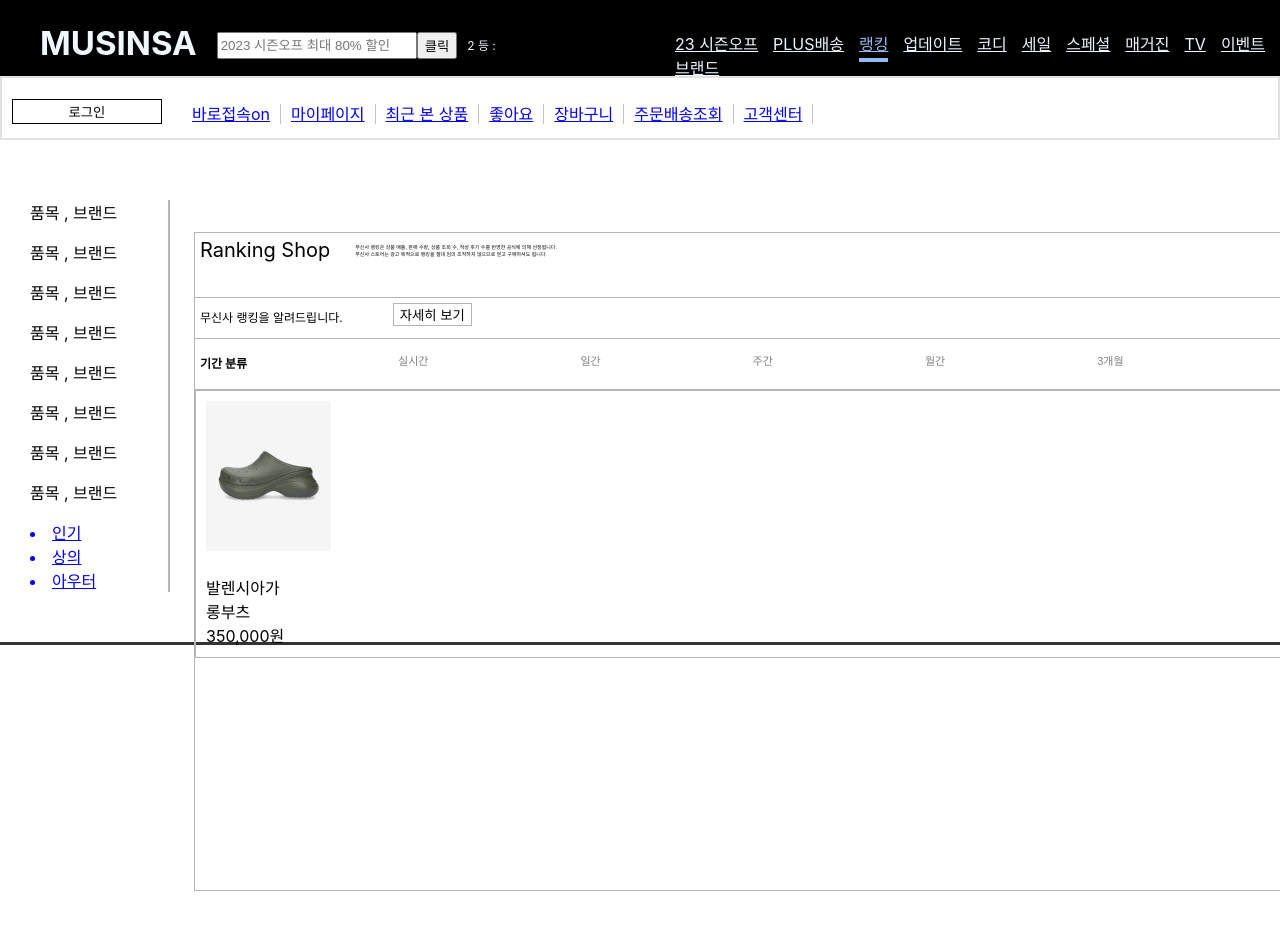
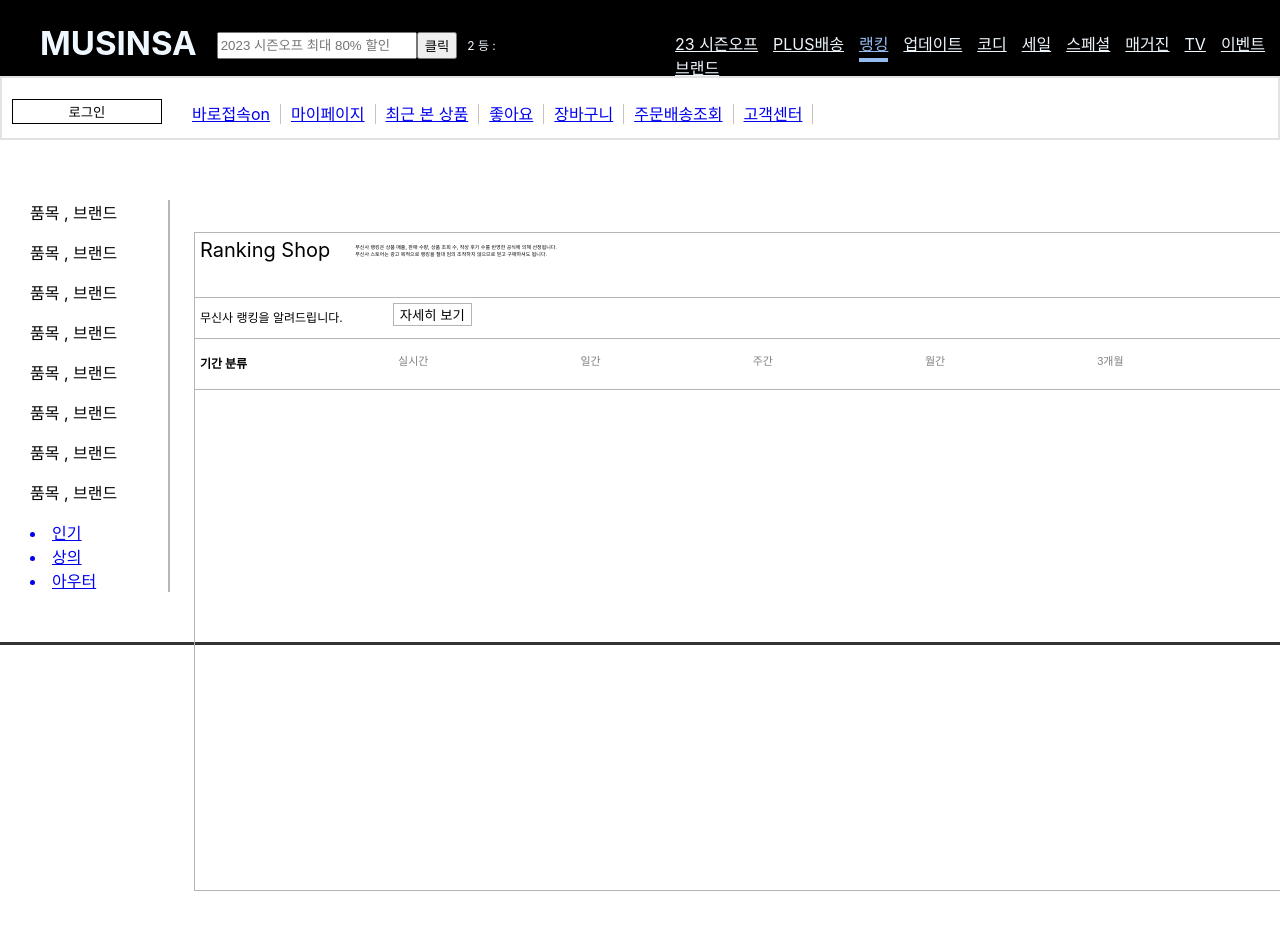
Before and after one commit to mmmjunjoy/shoppingmall, a React (Create React App) app in the folder summer/profile/: page /ranking in a window 1280 px wide. Shown: the top 930 px of the page. Built offline with nearby package versions, Linux system fonts and the light colour scheme.

Commit message:
feat:modify product component

```diff
--- a/summer/profile/src/Components/itemcomponent.js
+++ b/summer/profile/src/Components/itemcomponent.js
@@ -1,25 +1,46 @@
-import React from "react";
+import React, { useEffect, useState } from "react";
 import "../styles/itemcompstyle.css"
+import axios from "axios";
 
-function Itemcomp(){
-    return(
-        <div>
-            <div className="itembox">
-                <img className="itemimg" src ="/assets/balenciaga.jpg"/>
-                <br>
-                </br>
-                <div className="iteminfo">
-                    발렌시아가
-                    <br>
-                    </br>
-                    롱부츠
-                    <br>
-                    </br>
-                    350,000원
-                </div>
-            </div>
-        </div>
-    )
+const Itemcomp = () => {
+
+    const [Listdata,setListdata] = useState([]);
+
+    useEffect(()=>{
+        async function listproduct(){
+            const listresult = await axios.get(
+                "/dummy/fashion.json");
+                console.log(listresult.data)
+                setListdata(listresult.data)
+                console.log("listproduct",Listdata)
+        }
+        listproduct();
+
+    },[])
+
+
+
+
+
+
 }
+// function Itemcomp(){
+//     return(
+//         <div>
+//             <div className="itembox">
+//                 <div className="iteminnerbox">
+//                     <img className="itemimg" src ="/assets/balenciaga.jpg"/>
+//                     발렌시아가
+//                     <br>
+//                     </br>
+//                     롱부츠
+//                     <br>
+//                     </br>
+//                     350,000원
+//                 </div>
+//             </div>
+//         </div>
+//     )
+// }
 
 export default Itemcomp;
--- a/summer/profile/src/Pages/Ranking.js
+++ b/summer/profile/src/Pages/Ranking.js
@@ -57,6 +57,7 @@
             </div>
             <div className="detailimage">
                 <Itemcomp/>
+                <Itemcomp/>
 
 
             </div>
--- a/summer/profile/src/styles/itemcompstyle.css
+++ b/summer/profile/src/styles/itemcompstyle.css
@@ -1,11 +1,9 @@
 .itembox{
     border:1px solid rgb(184, 180, 180);
+    width:200px;
+    height:250px;
 }
 
-.itemimg{
-    padding:10px;
-
+.iteminnerbox{
+    margin: 10%;
 }
-.iteminfo{
-    padding: 10px;
-}
```
